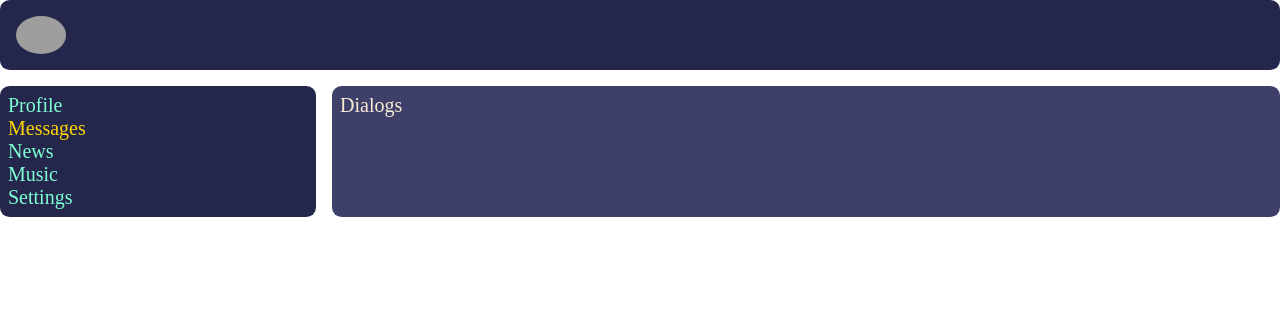
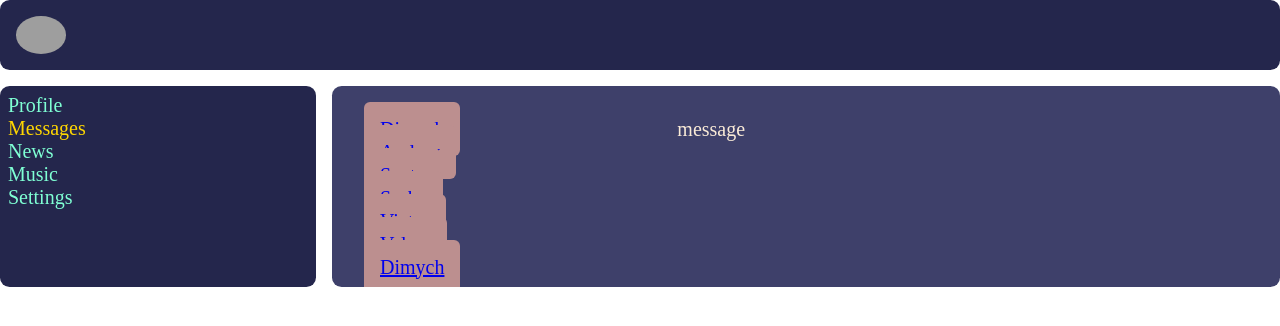
Before and after one commit to adastion/Dimych_react, a React (Create React App) app: page /dialogs in a window 1280 px wide. Shown: the top 326 px of the page. Built offline with nearby package versions, Linux system fonts and the light colour scheme; grey boxes are pictures that could not be loaded.

Commit message:
l-8_test v.

```diff
--- a/src/App.js
+++ b/src/App.js
@@ -6,7 +6,7 @@ import Navbar from './components/Navbar/Navbar';
 import Profile from './components/Profile/Profile';
 import { BrowserRouter, Route, Routes } from 'react-router-dom';
 
-function App() {
+function App(props) {
   return (
     <BrowserRouter>
       <div className="app">
--- a/src/components/Dialogs/Dialogs.jsx
+++ b/src/components/Dialogs/Dialogs.jsx
@@ -1,9 +1,37 @@
 import React from 'react';
 import '../../App.css'
-// import styles from './Dialogs.module.css';
+import styles from './Dialogs.module.css';
+import { NavLink } from 'react-router-dom';
 
-const Dialogs = () => {
-  return <div className='content'>Dialogs</div>;
+const Dialogs = (props) => {
+  return <div className={`${styles.block} content` } >
+    <ul>
+      <li>
+        <NavLink to='/dialogs/1' className={(data)=> data.isActive ? styles.active : styles.item}>Dimych</NavLink>
+      </li>
+      <li>
+        <NavLink to='/dialogs/2' className={(data)=> data.isActive ? styles.active : styles.item}>Andrey</NavLink>
+      </li>
+      <li>
+        <NavLink to='/dialogs/3' className={(data)=> data.isActive ? styles.active : styles.item}>Sveta</NavLink>
+      </li>
+      <li>
+        <NavLink to='/dialogs/4' className={(data)=> data.isActive ? styles.active : styles.item}>Sasha</NavLink>
+      </li>
+      <li>
+        <NavLink to='/dialogs/5' className={(data)=> data.isActive ? styles.active : styles.item}>Victor</NavLink>
+      </li>
+      <li>
+        <NavLink to='/dialogs/6' className={(data)=> data.isActive ? styles.active : styles.item}>Valera</NavLink>
+      </li>
+      <li>
+        <NavLink to='/dialogs/7' className={(data)=> data.isActive ? styles.active : styles.item}>Dimych</NavLink>
+      </li>
+    </ul>
+    <div>
+      message
+    </div>
+  </div>;
 };
 
 export default Dialogs;
--- a/src/components/Dialogs/Dialogs.module.css
+++ b/src/components/Dialogs/Dialogs.module.css
@@ -0,0 +1,23 @@
+.block {
+  display: grid;
+  grid-template-columns: 3fr 6fr;
+  padding-left: 2rem;
+  padding-top: 2rem;
+  gap: 1rem;
+}
+
+.item {
+  background: rosybrown;
+  border-radius: 6px;
+  padding: 1rem;
+  width: 100%;
+}
+
+.item a {
+  text-decoration: none;
+}
+
+.item a.active {
+  background: yellow;
+  color: gold;
+}
--- a/src/components/Header/Header.jsx
+++ b/src/components/Header/Header.jsx
@@ -1,7 +1,7 @@
 import React from 'react';
 import styles from './Header.module.css';
 
-const Header = () => {
+const Header = (props) => {
   return (
     <header className={styles.header}>
       <img src="https://media.baamboozle.com/uploads/images/246632/1611410955_79305" alt="logo" />
--- a/src/components/Navbar/Navbar.jsx
+++ b/src/components/Navbar/Navbar.jsx
@@ -2,7 +2,7 @@ import React from 'react';
 import { NavLink } from 'react-router-dom';
 import styles from './Navbar.module.css';
 
-const Navbar = () => {
+const Navbar = (props) => {
   return (
     <nav className={styles.nav}>
       <ul>
--- a/src/components/Profile/MyPosts/MyPosts.jsx
+++ b/src/components/Profile/MyPosts/MyPosts.jsx
@@ -2,7 +2,7 @@ import React from 'react';
 import styles from './MyPosts.module.css';
 import Post from '../MyPosts/Post/Post';
 
-const MyPosts = () => {
+const MyPosts = (props) => {
   return (
     <div>
       <div>Myposts</div>
@@ -12,8 +12,8 @@ const MyPosts = () => {
         <button>Remove post</button>
       </div>
       <ul className={styles.dotnot}>
-        <Post message="Hi" likesCount='3'/>
-        <Post message="Bay" likesCount='1'/>
+        <Post message="Hi" likesCount="3" />
+        <Post message="Bay" likesCount="1" />
         <Post />
       </ul>
     </div>
--- a/src/components/Profile/Profile.jsx
+++ b/src/components/Profile/Profile.jsx
@@ -3,9 +3,9 @@ import '../../App.css'
 import MyPosts from './MyPosts/MyPosts';
 import styles from './Profile.module.css';
 
-const Profile = () => {
+const Profile = (props) => {
   return (
-    <ul className='content'>
+    <ul className="content">
       <div className={styles.banner}></div>
       <li>ava description</li>
       <MyPosts />
```
